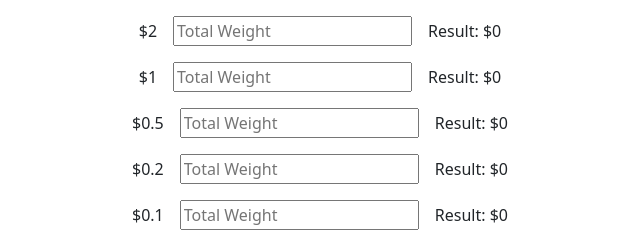
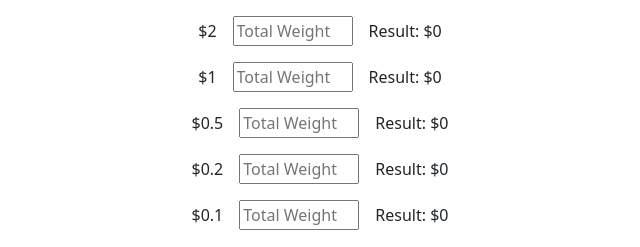
Before and after one commit to Tim1023/coin-calculator, a plain HTML site: page index.html in a window 1280 px wide. Shown: the top 247 px of the page, without its empty margins (312-952 px from the left). Drawn offline with nearby package versions, Linux system fonts and the light colour scheme.

Commit message:
Update index.html

```diff
--- a/index.html
+++ b/index.html
@@ -49,7 +49,7 @@
       $2
     </div>
     <div class="pe-3">
-      <input onKeyUp="onD2Change(this.value)" type="number" placeholder="Total Weight" pattern="\d*"/>
+      <input style="width:120px" onKeyUp="onD2Change(this.value)" type="number" pattern="[0-9]*" min='0' placeholder="Total Weight"/>
     </div>
     <div class="pe-3">
       Result: $<span id="d2">0</span>
@@ -60,7 +60,7 @@
       $1
     </div>
     <div class="pe-3">
-      <input onKeyUp="onD1Change(this.value)" type="number" placeholder="Total Weight" pattern="\d*"/>
+      <input style="width:120px" onKeyUp="onD1Change(this.value)" type="number" pattern="[0-9]*" min='0' placeholder="Total Weight"/>
     </div>
     <div class="pe-3">
       Result: $<span id="d1">0</span>
@@ -72,7 +72,7 @@
       $0.5
     </div>
     <div class="pe-3">
-      <input onKeyUp="onD05Change(this.value)" type="number" placeholder="Total Weight" pattern="\d*"/>
+      <input style="width:120px" onKeyUp="onD05Change(this.value)" type="number" pattern="[0-9]*" min='0' placeholder="Total Weight"/>
     </div>
     <div class="pe-3">
       Result: $<span id="d05">0</span>
@@ -83,7 +83,7 @@
       $0.2
     </div>
     <div class="pe-3">
-      <input onKeyUp="onD02Change(this.value)" type="number" placeholder="Total Weight" pattern="\d*"/>
+      <input style="width:120px" onKeyUp="onD02Change(this.value)" type="number" pattern="[0-9]*" min='0' placeholder="Total Weight"/>
     </div>
     <div class="pe-3">
       Result: $<span id="d02">0</span>
@@ -94,7 +94,7 @@
       $0.1
     </div>
     <div class="pe-3">
-      <input onKeyUp="onD01Change(this.value)" type="number" placeholder="Total Weight" pattern="\d*"/>
+      <input style="width:120px" onKeyUp="onD01Change(this.value)" type="number" pattern="[0-9]*" min='0' placeholder="Total Weight"/>
     </div>
     <div class="pe-3">
       Result: $<span id="d01">0</span>
```
